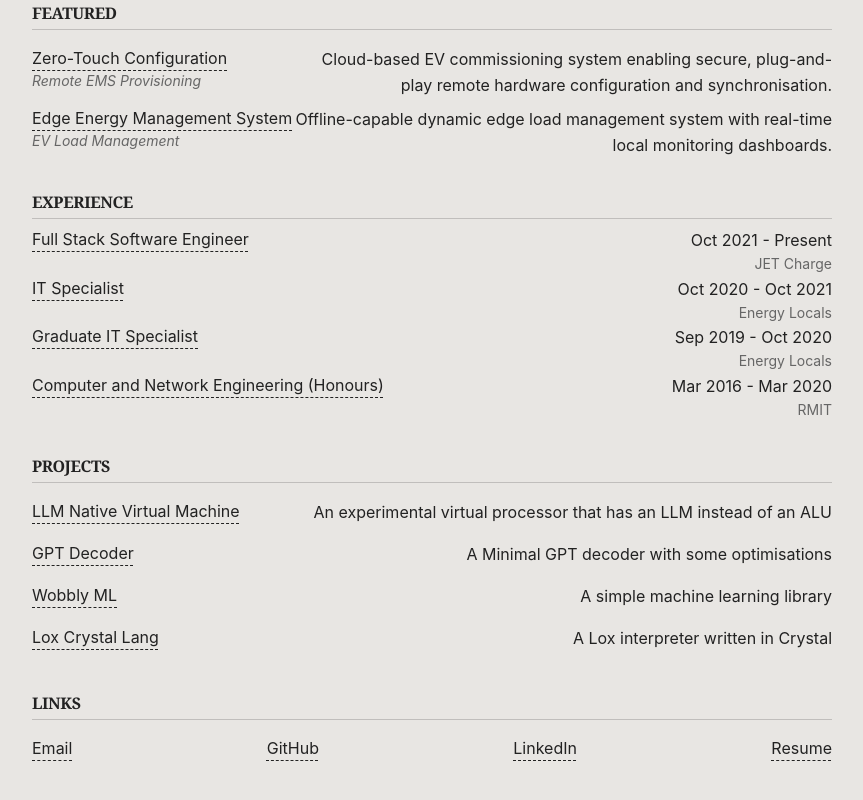
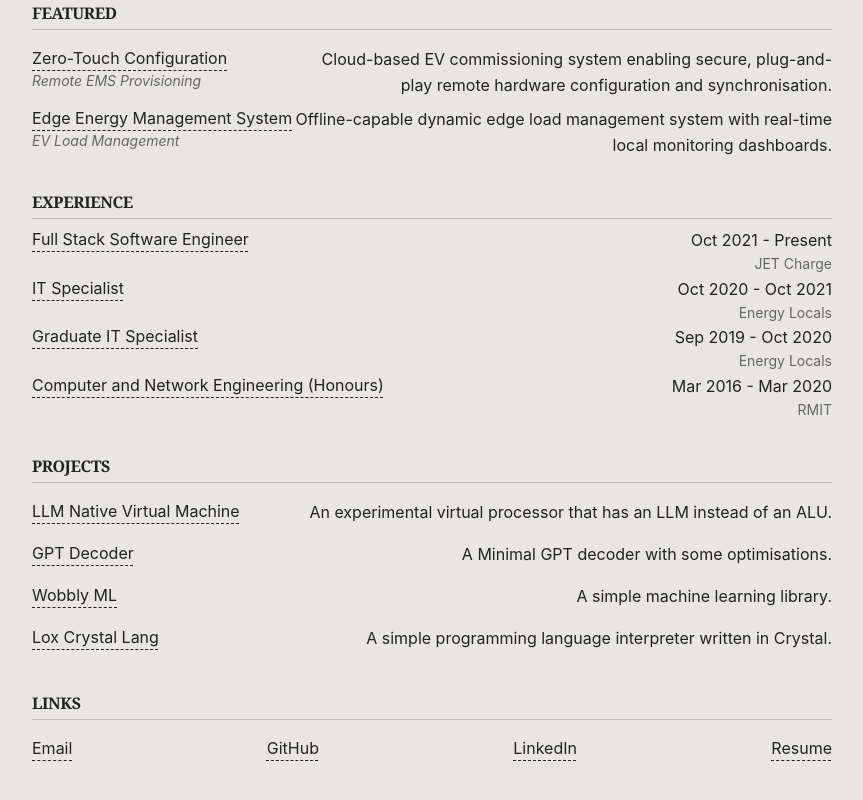
Before and after one commit to HuyNguyenAu/huynguyen-space, a React (Vite) app: page / in a window 1280 px wide. Shown: the part 441-1241 px from the top of the page, without its empty margins (208-1071 px from the left). Built offline with nearby package versions, Linux system fonts and the light colour scheme.

Commit message:
fix: Update project descriptions in SideProjects for consistency

```diff
--- a/src/pages/home.tsx
+++ b/src/pages/home.tsx
@@ -58,22 +58,22 @@ export const HomePage = () => {
         <SideProjects.Item
           title="LLM Native Virtual Machine"
           href="https://github.com/HuyNguyenAu/llm_native_virtual_machine"
-          description="An experimental virtual processor that has an LLM instead of an ALU"
+          description="An experimental virtual processor that has an LLM instead of an ALU."
         />
         <SideProjects.Item
           title="GPT Decoder"
           href="https://github.com/HuyNguyenAu/gpt-decoder"
-          description="A Minimal GPT decoder with some optimisations"
+          description="A Minimal GPT decoder with some optimisations."
         />
         <SideProjects.Item
           title="Wobbly ML"
           href="https://github.com/HuyNguyenAu/wobbly-ml"
-          description="A simple machine learning library"
+          description="A simple machine learning library."
         />
         <SideProjects.Item
           title="Lox Crystal Lang"
           href="https://github.com/HuyNguyenAu/lox-lang-crystal"
-          description="A Lox interpreter written in Crystal"
+          description="A simple programming language interpreter written in Crystal."
         />
       </SideProjects>
       <Links>
```
